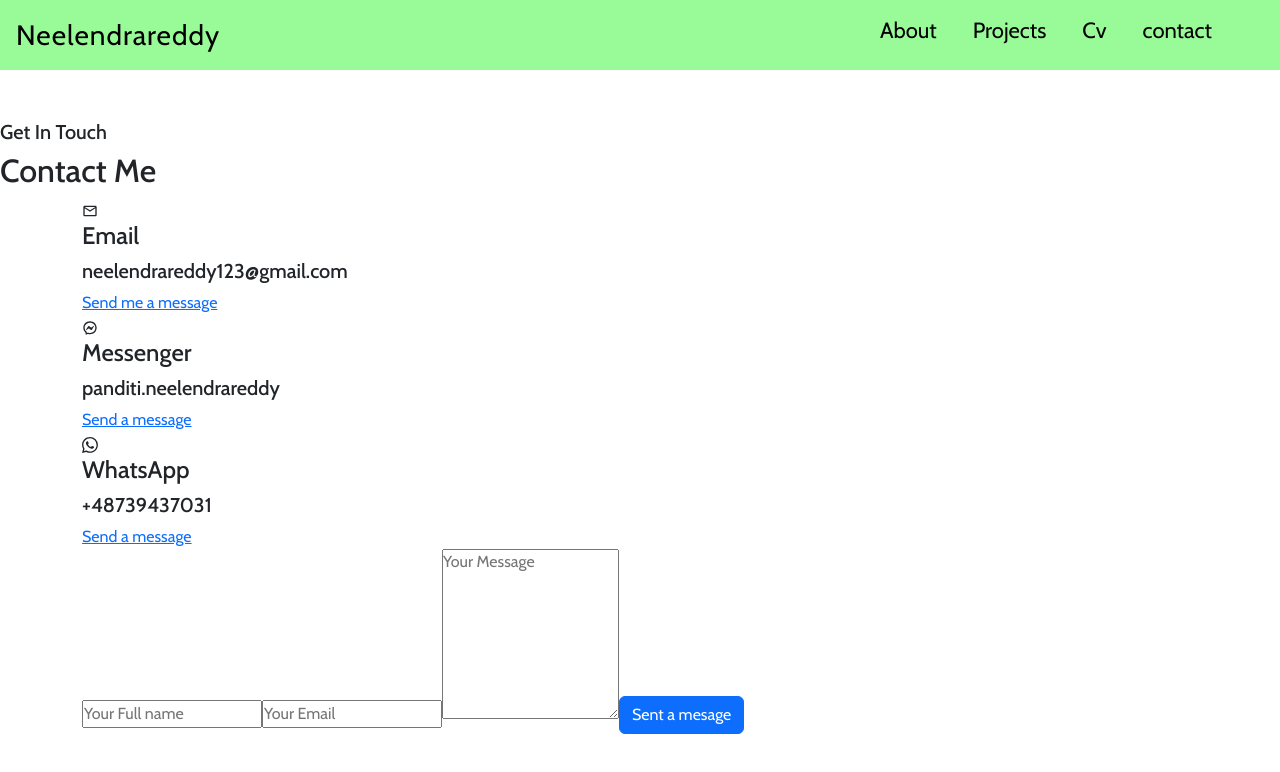
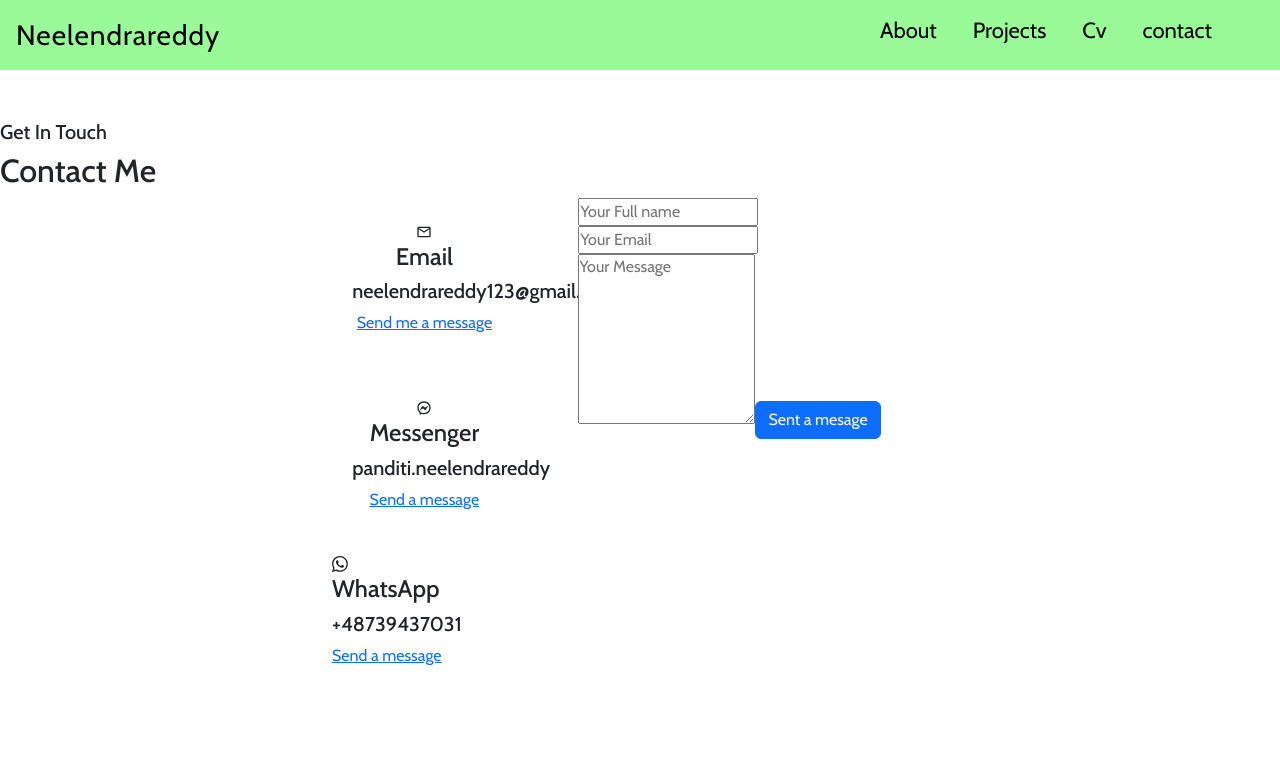
Before and after one commit to neelendrareddy9001/my-portfolio-website, a React (Create React App) app: page /contact in a window 1280 px wide. Shown: the top 772 px of the page. Built offline with nearby package versions, Linux system fonts and the light colour scheme.

Commit message:
styles had implemented

```diff
--- a/src/component/contact/Contact.scss
+++ b/src/component/contact/Contact.scss
@@ -1,10 +1,24 @@
 @import "../../styles/globalStyle.scss";
 @import "../../styles/media\ .scss";
 
-.contacts-container {
-  height: 95%;
-  width: 90vw;
-  background-color: blue;
-  margin: 4rem auto;
-  border-radius: 8px;
+.container.contact_container {
+  width: 50%;
+  display: grid;
+  grid-template-columns: 30% 50%;
+  gap: 10%;
+
+  .contact_options {
+    display: flex;
+    flex-direction: column;
+    gap: 1.2rem;
+
+    .contact_option {
+      background: var(--color-bg-variant);
+      padding: 1.2rem;
+      border-radius: 1.2rem;
+      text-align: center;
+      border: 1px solid transparent;
+      transition: var(--transition);
+    }
+  }
 }
```
